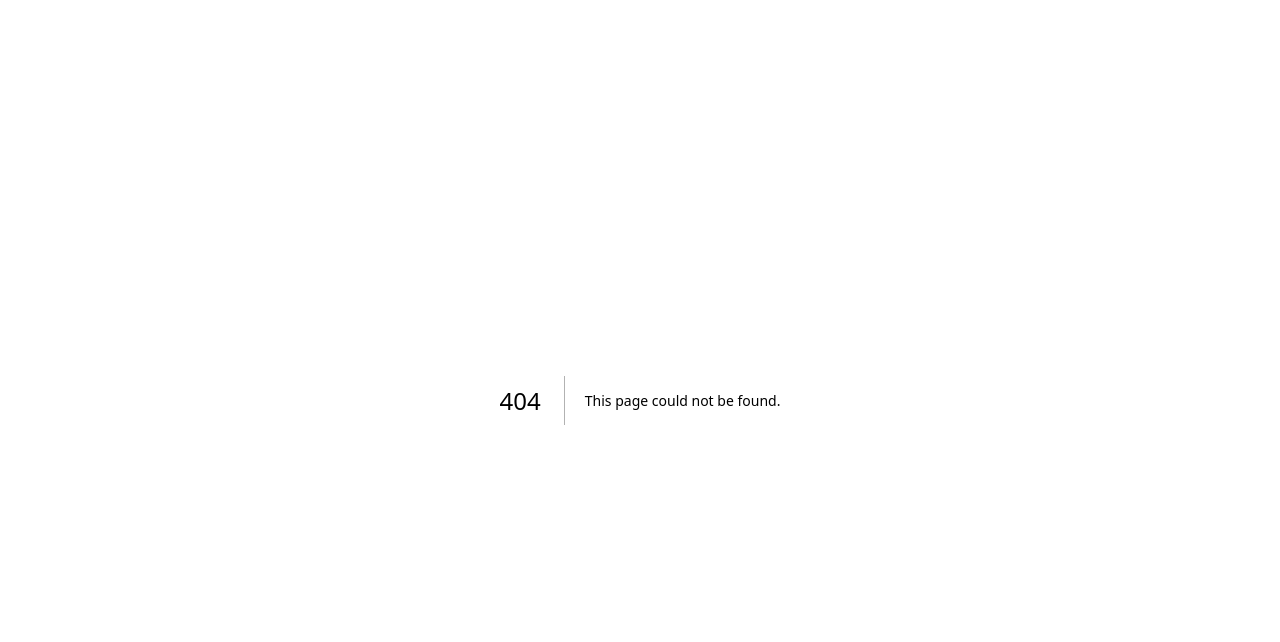
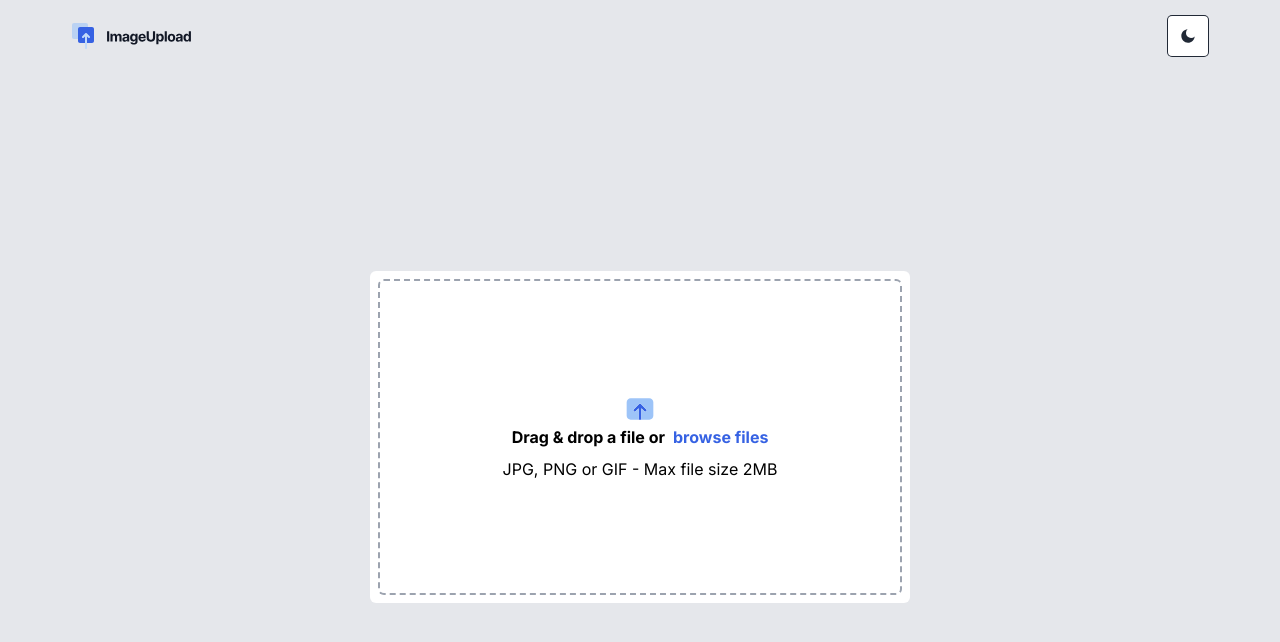
Before and after one commit to brayanpesantes/practicing-in-devchallenge, a Next.js app: page /image-uploader in a window 1280 px wide. Before the commit this address had no page. Shown: the top 642 px of the page. Built offline with nearby package versions, Linux system fonts and the light colour scheme; no server answers.

Commit message:
created page

```diff
--- /dev/null
+++ b/app/image-uploader/page.tsx
@@ -0,0 +1,25 @@
+"use client";
+import { useState } from "react";
+import ImageUploader from "./components/ImageUploader";
+import Navbar from "./components/Navbar";
+import cn from "@/utils/cn";
+
+export default function ImageLoaderPage() {
+  const [theme, setTheme] = useState<boolean>(false);
+  const toggleTheme = () => {
+    setTheme(!theme);
+  };
+  return (
+    <div
+      className={cn(
+        "max-w-screen-xl min-h-screen mx-auto dark:bg-[#121826] bg-[#E5E7EB] font-inter",
+        {
+          dark: theme,
+        }
+      )}
+    >
+      <Navbar theme={theme} toggleTheme={toggleTheme} />
+      <ImageUploader />
+    </div>
+  );
+}
```
